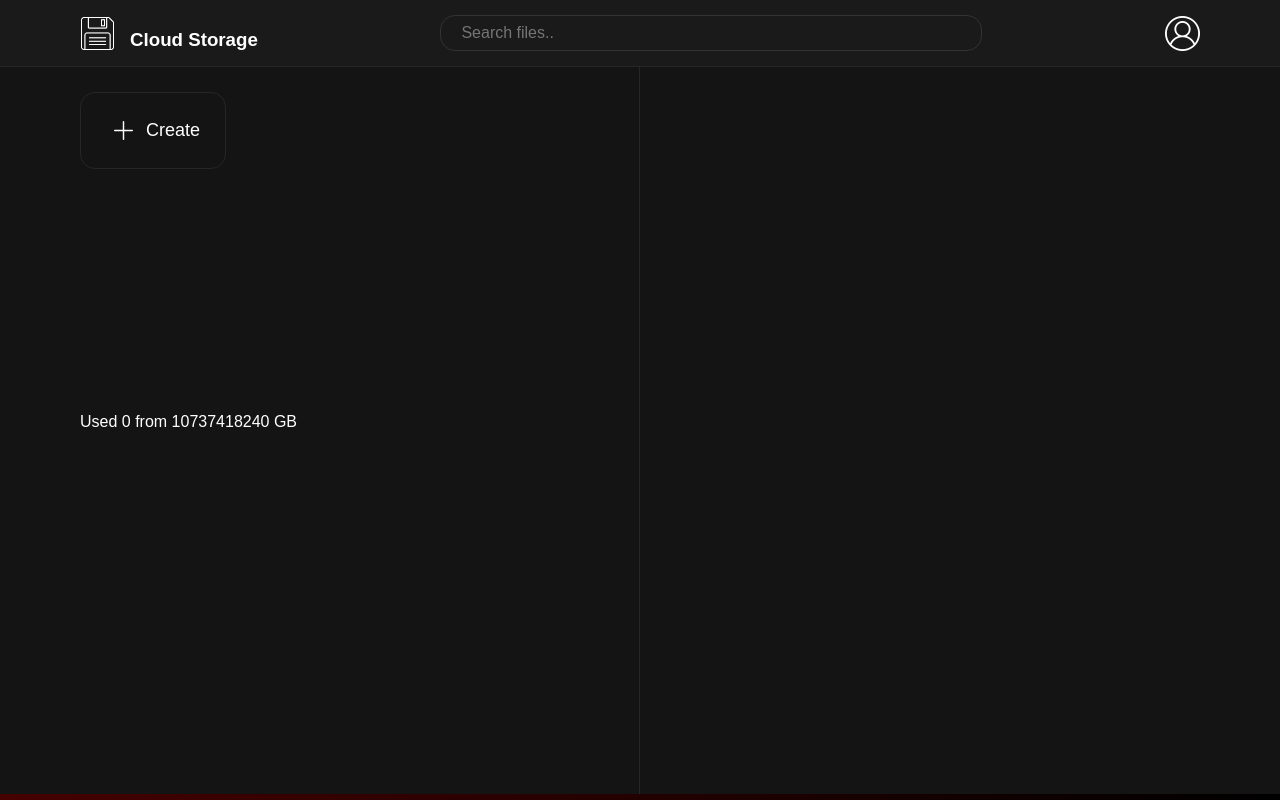
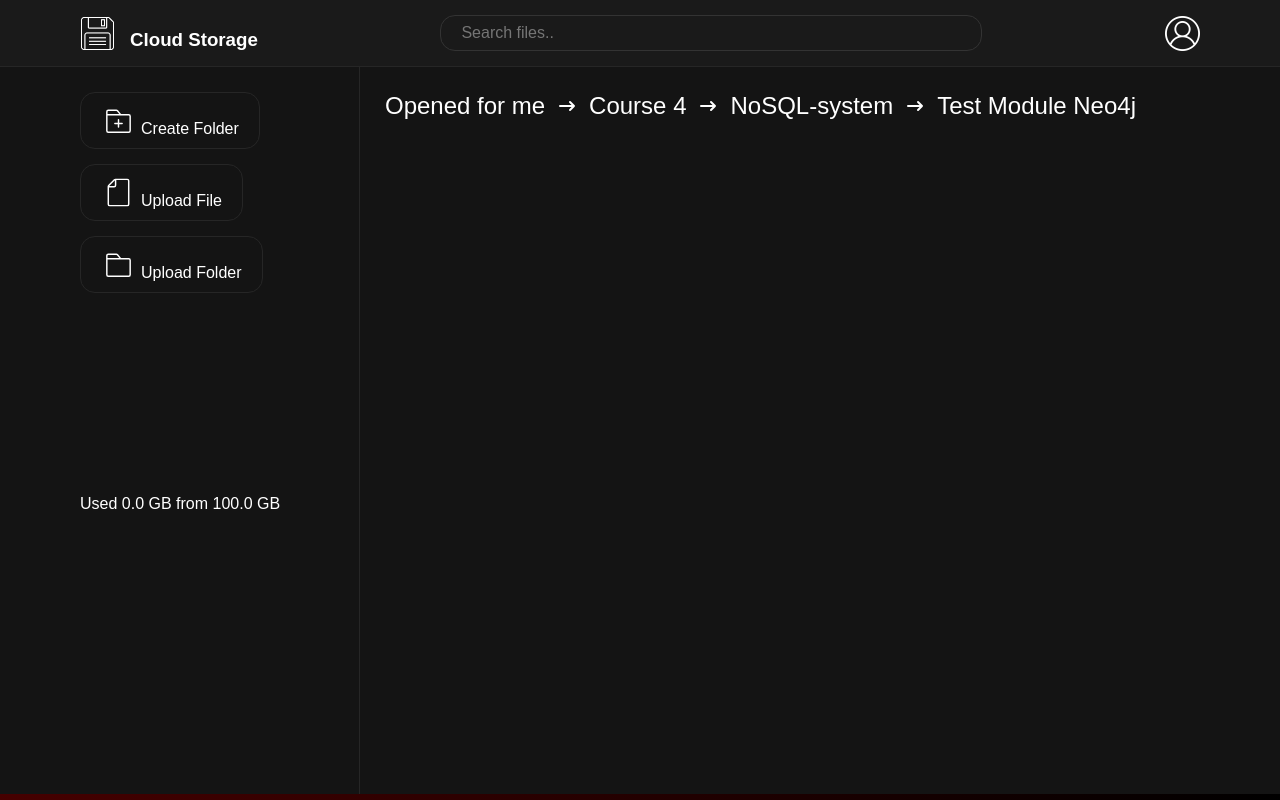
Before and after one commit to Tony-Redgrave121/django-cloud-storage, a Django app: page / in a window 1280 px wide. Run offline with Django 5.2, Linux system fonts and the light colour scheme; a user stored in the database is signed in.

Commit message:
Add files via upload

```diff
--- a/cloud-storage/project/static/style/style.css
+++ b/cloud-storage/project/static/style/style.css
@@ -146,37 +146,49 @@ main {
 main aside {
   display: flex;
   height: 100%;
-  width: 100%;
-  max-width: 576px;
+  width: 25%;
+  max-width: 480px;
   border-right: 1px solid #262626;
-  padding: 25px 0;
+  padding: 25px 25px 0 0;
 }
 main aside > div {
   display: flex;
   flex-wrap: wrap;
   align-content: space-between;
-  height: 50%;
+  height: 60%;
 }
 main aside > div > * {
+  display: flex;
+  flex-direction: column;
+  gap: 15px;
   width: 100%;
 }
 main aside > div button {
   display: flex;
-  align-items: center;
+  align-items: end;
   gap: 5px;
-  font-size: 18px;
+  font-size: 16px;
   border-radius: 15px;
   border: 1px solid #262626;
-  padding: 20px 25px;
+  padding: 10px 20px;
+  transition: 0.2s background-color ease-in-out;
 }
 main aside > div button img {
   width: 35px;
 }
+main aside > div button:hover {
+  background-color: #1A1A1A;
+}
 main section {
   height: 100%;
-  width: 100%;
-  max-width: 1344px;
-  padding: 25px 0;
+  width: 75%;
+  max-width: 1440px;
+  padding: 25px 0 25px 25px;
+}
+main section .path__container {
+  display: flex;
+  gap: 10px;
+  font-size: 24px;
 }
 
 /*# sourceMappingURL=style.css.map */
--- a/cloud-storage/project/static/style/style.scss
+++ b/cloud-storage/project/static/style/style.scss
@@ -168,32 +168,40 @@ main {
   aside {
     display: flex;
     height: 100%;
-    width: 100%;
-    max-width: 576px;
+    width: 25%;
+    max-width: 480px;
     border-right: 1px solid v.$dark-shade-15;
-    padding: 25px 0;
+    padding: 25px 25px 0 0;
 
     > div {
       display: flex;
       flex-wrap: wrap;
       align-content: space-between;
-      height: 50%;
+      height: 60%;
 
       > * {
+        display: flex;
+        flex-direction: column;
+        gap: 15px;
         width: 100%;
       }
 
       button {
         display: flex;
-        align-items: center;
+        align-items: end;
         gap: 5px;
-        font-size: 18px;
+        font-size: 16px;
         border-radius: 15px;
         border: 1px solid v.$dark-shade-15;
-        padding: 20px 25px;
+        padding: 10px 20px;
+        transition: .2s background-color ease-in-out;
 
         img {
           width: 35px;
+        }
+
+        &:hover {
+          background-color: v.$dark-shade-10;
         }
       }
     }
@@ -201,8 +209,14 @@ main {
 
   section {
     height: 100%;
-    width: 100%;
-    max-width: 1344px;
-    padding: 25px 0;
+    width: 75%;
+    max-width: 1440px;
+    padding: 25px 0 25px 25px;
+
+    .path__container {
+      display: flex;
+      gap: 10px;
+      font-size: 24px;
+    }
   }
 }
--- a/cloud-storage/project/templates/index.html
+++ b/cloud-storage/project/templates/index.html
@@ -26,14 +26,32 @@
 <main>
     <aside>
         <div>
-            <span><button> <img src="{% static 'icons\plus-icon.svg' %}" alt="create"> Create</button></span>
             <div>
-                <p>Used {{ user.used_space }} from {{ user.space }} GB</p>
+                <span>
+                    <button><img src="{% static 'icons\folder-plus-icon.svg' %}" alt="create folder"> Create Folder</button>
+                </span>
+                <span>
+                    <button><img src="{% static 'icons\file-icon.svg' %}" alt="upload file"> Upload File</button>
+                </span>
+                <span>
+                    <button><img src="{% static 'icons\folder-icon.svg' %}" alt="upload folder"> Upload Folder</button>
+                </span>
+            </div>
+            <div>
+                <p>Used {{ home_data.used_space }} GB from {{ home_data.space }} GB</p>
             </div>
         </div>
     </aside>
     <section>
-
+        <span class="path__container">
+            <button>Opened for me</button>
+            <img src="{% static 'icons\arrow-right-icon.svg' %}" alt="arrow right">
+            <button>Course 4</button>
+            <img src="{% static 'icons\arrow-right-icon.svg' %}" alt="arrow right">
+            <button>NoSQL-system</button>
+            <img src="{% static 'icons\arrow-right-icon.svg' %}" alt="arrow right">
+            <button>Test Module Neo4j</button>
+        </span>
     </section>
 </main>
 </body>
--- a/cloud-storage/project/user/models.py
+++ b/cloud-storage/project/user/models.py
@@ -1,13 +1,15 @@
 from django.contrib.auth.models import AbstractUser
 from django.db import models
+
 
 class User(AbstractUser):
     # id = models.BigAutoField(primary_key=True)
     # username = models.CharField(max_length=100, unique=True, null=False)
     # email = models.CharField(max_length=100, unique=True, null=False)
     # password = models.CharField(max_length=20, null=False)
-    space = models.IntegerField(default=1024**3*10)
+    space = models.IntegerField(default=1024 ** 3 * 10)
     used_space = models.IntegerField(default=0)
+
 
 class File(models.Model):
     id = models.BigAutoField(primary_key=True)
--- a/cloud-storage/project/user/views.py
+++ b/cloud-storage/project/user/views.py
@@ -2,6 +2,12 @@ from django.contrib.auth import login, authenticate
 from django.shortcuts import render, redirect
 from user.models import User
 from django.contrib import messages
+
+
+class HomeDate:
+    def __init__(self, space, used_space):
+        self.space = space / 1024 ** 3 * 10
+        self.used_space = used_space / 1024 ** 3 * 10
 
 
 def check_auth(req, page):
@@ -9,13 +15,16 @@ def check_auth(req, page):
         return redirect('/')
     return render(req, f'{page}.html')
 
+
 def home(req):
     if not req.user.is_authenticated:
         return redirect('login')
-    return render(req, 'index.html')
+
+    home_data = HomeDate(space=req.user.space, used_space=req.user.used_space)
+    return render(req, 'index.html', {'home_data': home_data})
+
 
 def login_user(req):
-
     if req.POST:
         f_username = req.POST.get('username')
         f_password = req.POST.get('password')
```
Also changed, not shown: cloud-storage/project/static/icons/arrow-right-icon.svg (added), cloud-storage/project/static/icons/file-icon.svg (added), cloud-storage/project/static/icons/folder-icon.svg (added), cloud-storage/project/static/icons/folder-plus-icon.svg (added), 1 other file.
